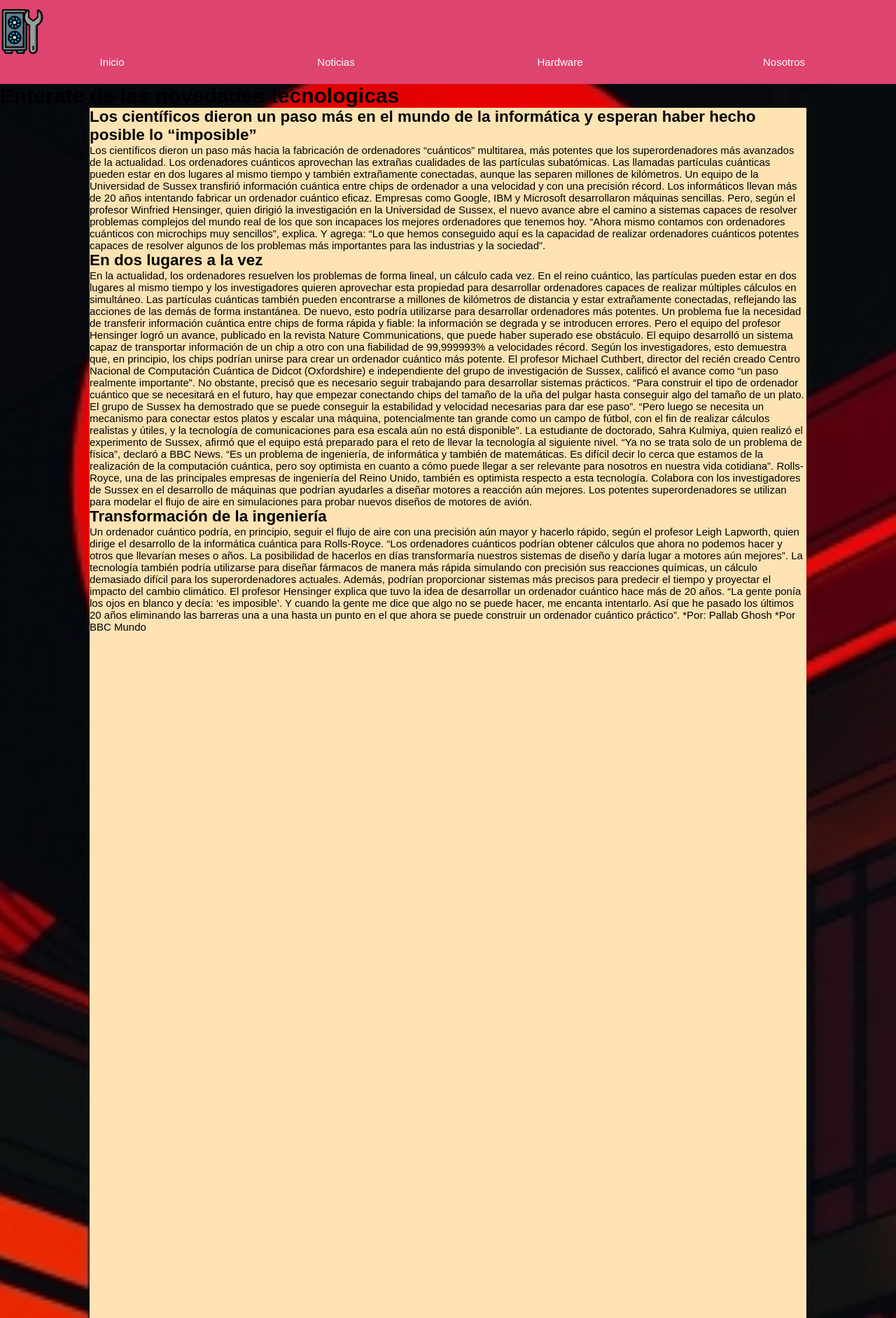
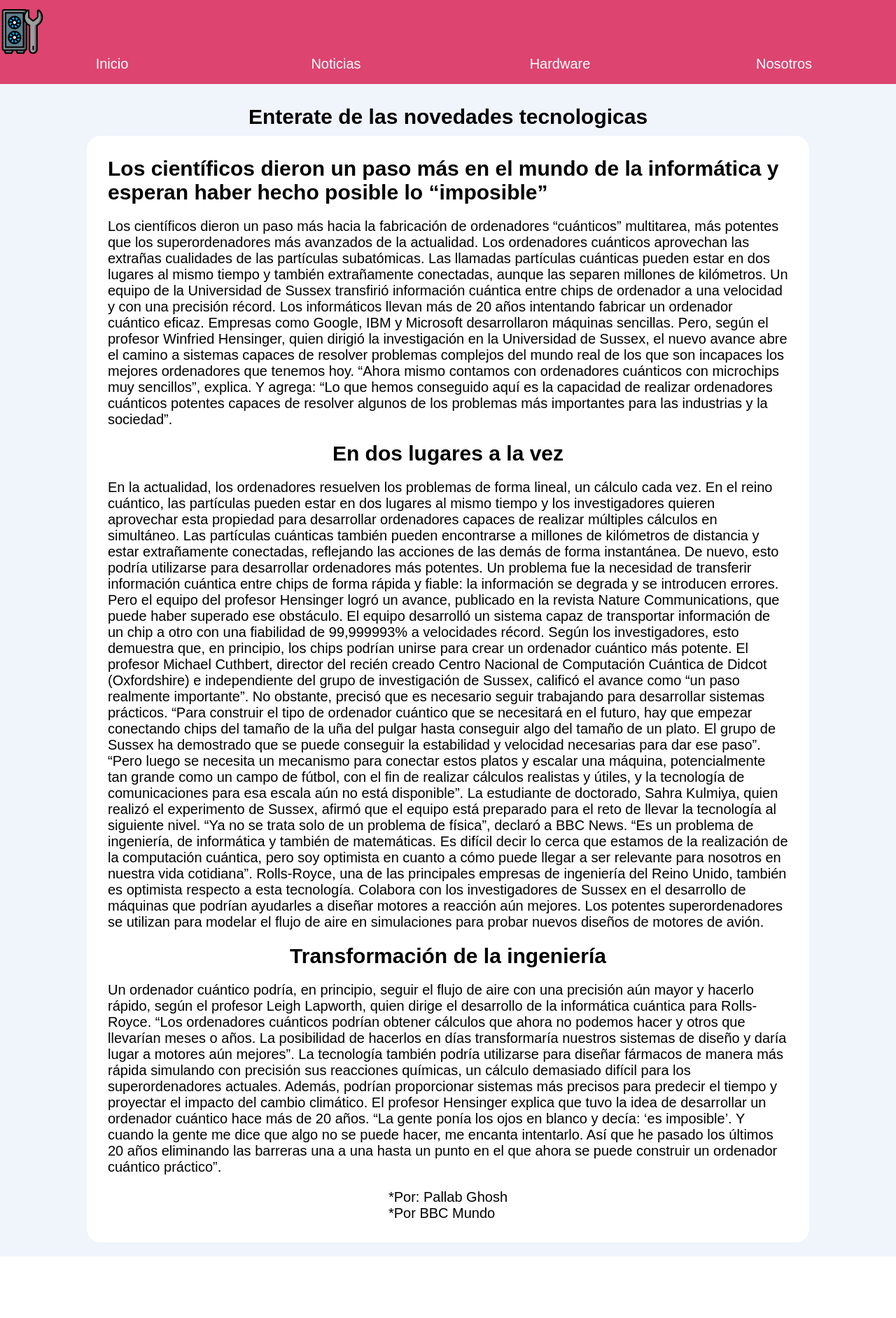
Before and after one commit to ccalder0n/CodoACodo, a Python web app: template templates/noticias.html in a window 1280 px wide. Shown: the top 1883 px of the page at 70% size. After the commit the page ends 1795 px from the top, so only its background shows below. Run offline with Jinja, Linux system fonts and the light colour scheme; the template is opened without the code that fills it, so the values that code supplies are empty.

Commit message:
algunos retoques mas

```diff
--- a/static/css/style.css
+++ b/static/css/style.css
@@ -3,8 +3,9 @@
     --rosa: #FE72A9;
     --verde: #C6DF76;
     --piel: #FFE3B3;
+    --gris: #f0f4fb;
     font-family: Arial, Helvetica, sans-serif;
-    font-size: 15px;
+    font-size: 10px;
 }
 
 *{
@@ -12,17 +13,8 @@
     padding: 0;
 }
 
-body{
-    background-image: url("../img/fondo.jpg");
-    background-position: center;
-    background-repeat: no-repeat;
-    background-size: cover;
-    min-height: 100vh;
-}
-
 header{
     width: 100%;
-    position: sticky;
 }
 
 #encabezado{
@@ -46,6 +38,7 @@ nav{
     flex-direction: row;
     justify-content: space-around;
     background-color: var(--morado);
+    font-size: 2rem;
 }
 
 a{
@@ -60,10 +53,47 @@ a:hover{
     background-color: var(--rosa);
 }
 
-section{
+h1,h2,p{
+    padding: 10px;
+}
+
+ul{
+    padding: 20px;
+}
+
+.imagen-inicio{
     width: 80%;
-    min-height: 85vh;
-    position: relative;
-    margin: 0 auto;
-    background-color: var(--piel);
+    height: auto;
 }
+
+.tarjeta{
+    width: 80%;
+    height: auto;
+    padding: 20px;
+    border-radius: 20px;
+    display: flex;
+    flex-direction: column;
+    align-items: center;
+    justify-content: center;
+    background-color: white;
+}
+
+.seccion1{
+    display: flex;
+    flex-direction: column;
+    align-items: center;
+    justify-content: center;
+    background-color: var(--gris);
+    padding: 20px;
+    font-size: 2rem;
+}
+
+.seccion2{
+    display: flex;
+    flex-direction: column;
+    align-items: center;
+    justify-content: center;
+    background-color: black;
+    padding: 20px;
+    font-size: 2rem;
+}
--- a/templates/about.html
+++ b/templates/about.html
@@ -3,6 +3,7 @@
 <head>
     <meta charset="UTF-8">
     <meta name="viewport" content="width=device-width, initial-scale=1.0">
+    <link href="../static/img/logo-icono.ico" rel="shortcut icon" type="image/x-icon">
     <link rel="stylesheet" href="../static/css/style.css">
     <link rel="stylesheet" href="../static/css/abaut.css">
     <title>Nosotros</title>
--- a/templates/hardware.html
+++ b/templates/hardware.html
@@ -6,7 +6,7 @@
     <link rel="preconnect" href="https://fonts.googleapis.com">
     <link rel="preconnect" href="https://fonts.gstatic.com" crossorigin>
     <link href="https://fonts.googleapis.com/css2?family=Open+Sans:ital,wght@0,300..800;1,300..800&display=swap" rel="stylesheet">
-    <link rel="stylesheet" href="../static/css/style.css">
+    <link href="../static/img/logo-icono.ico" rel="shortcut icon" type="image/x-icon">
     <link rel="stylesheet" href="../static/css/hardware.css">
 
     <title>Hardware</title>
--- a/templates/noticias.html
+++ b/templates/noticias.html
@@ -3,6 +3,7 @@
 <head>
     <meta charset="UTF-8">
     <meta name="viewport" content="width=device-width, initial-scale=1.0">
+    <link href="../static/img/logo-icono.ico" rel="shortcut icon" type="image/x-icon">
     <link rel="stylesheet" href="../static/css/style.css">
     <title>Noticias</title>
 </head>
@@ -21,9 +22,9 @@
         </nav>
     </header>
     <main>
-        <h1>Enterate de las novedades tecnologicas</h1>
-        <section>
-            <article>
+        <section class="seccion1">
+            <h1>Enterate de las novedades tecnologicas</h1>
+            <article class="tarjeta">
                 <h2>Los científicos dieron un paso más en el mundo de la informática y
                     esperan haber hecho posible lo “imposible”
                 </h2>
@@ -116,7 +117,10 @@
                     encanta intentarlo. Así que he pasado los últimos 20 años eliminando las
                     barreras una a una hasta un punto en el que ahora se puede construir un
                     ordenador cuántico práctico”.
+                </p>
+                <p>
                     *Por: Pallab Ghosh
+                    <br>
                     *Por BBC Mundo
                 </p>
             </article>
--- a/templates/otro.html
+++ b/templates/otro.html
@@ -3,6 +3,7 @@
 <head>
     <meta charset="UTF-8">
     <meta name="viewport" content="width=device-width, initial-scale=1.0">
+    <link href="../static/img/logo-icono.ico" rel="shortcut icon" type="image/x-icon">
     <link rel="stylesheet" href="../static/css/otro.css">
     <title>Prueba</title>
 </head>
```
Also changed, not shown: static/css/hardware.css (+67 -0 lines), templates/inicio.html (+23 -18 lines).
